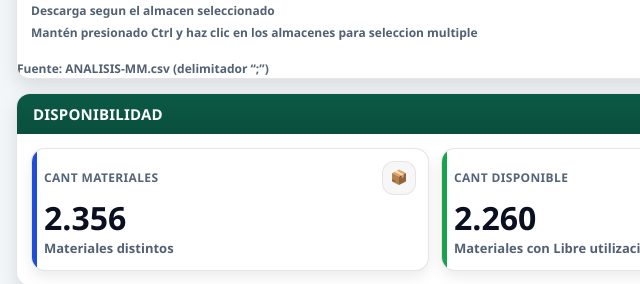
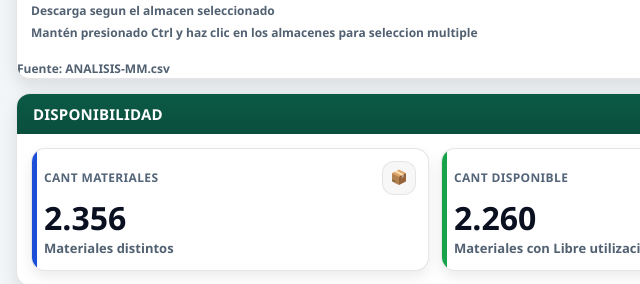
Before and after one commit to dukke89/dukke89.github.io, a plain HTML site: page analisis-mm.html in a window 1280 px wide. Shown: the part 360-644 px from the top of the page, 0-640 px from the left. Drawn offline with nearby package versions, Linux system fonts and the light colour scheme.

Commit message:
Update analisis-mm.html

```diff
--- a/analisis-mm.html
+++ b/analisis-mm.html
@@ -62,7 +62,7 @@
 
 
         <div class="filter mm-source">
-          <div class="hint"><b>Fuente:</b> <span id="mmSourceName">ANALISIS-MM.csv</span> (delimitador “;”)</div>
+          <div class="hint"><b>Fuente:</b> ANALISIS-MM.csv</div>
         </div>
       </div>
     </section>
```
